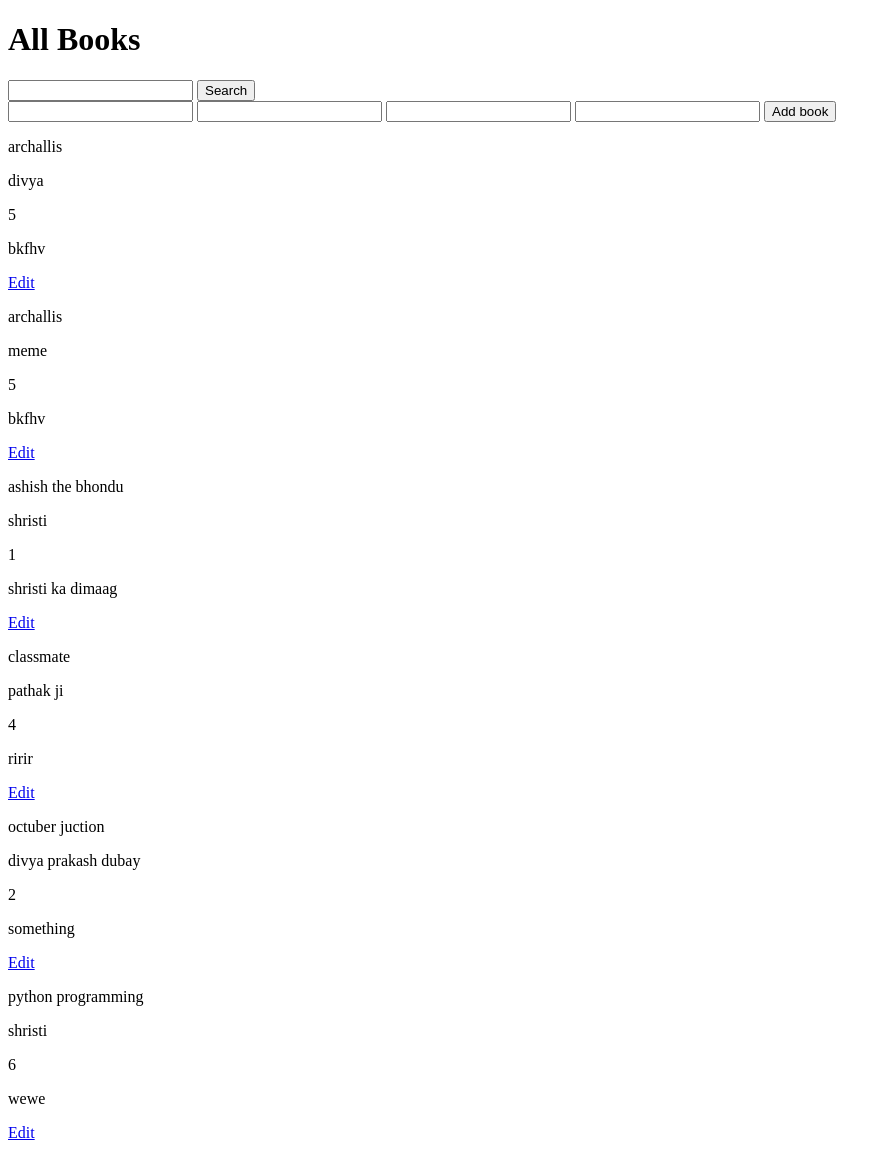
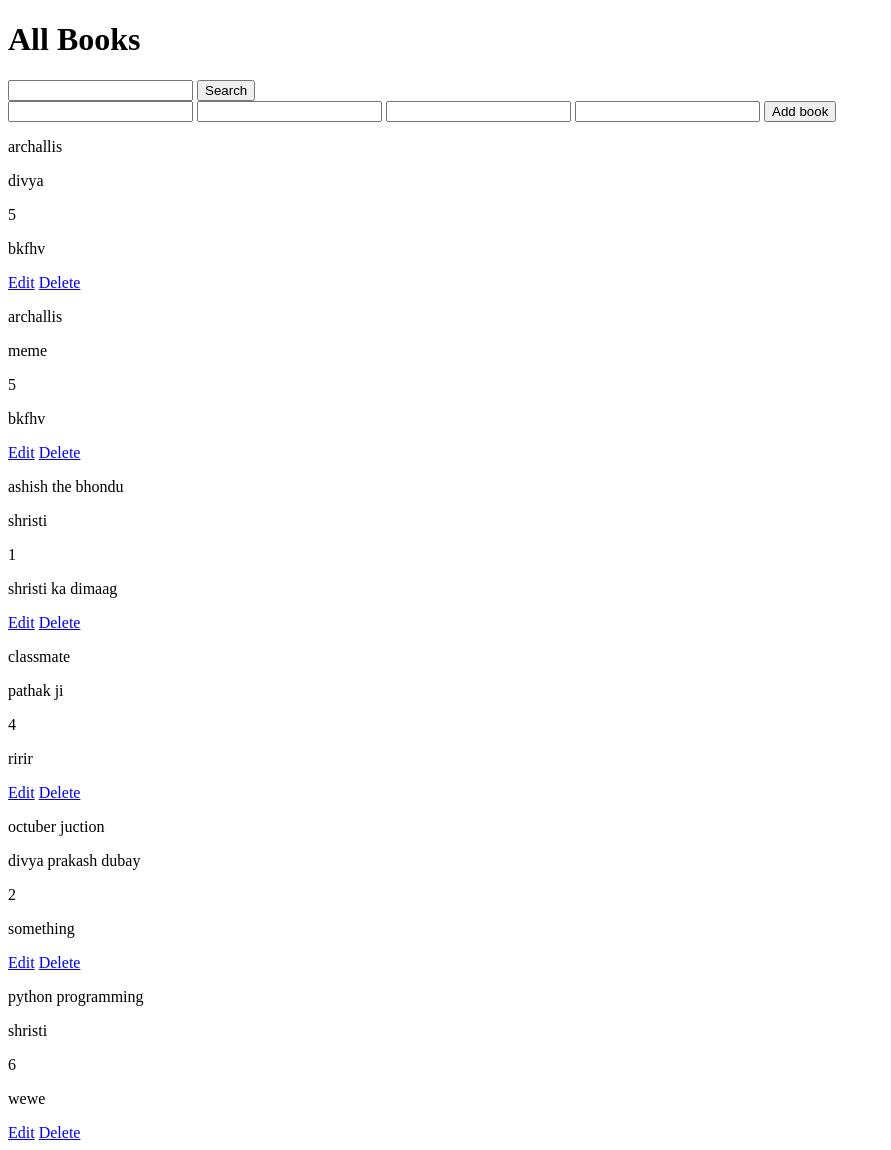
Before and after one commit to ShristiAnjana-bit/python-mini-projects, a Flask app: page / in a window 1280 px wide. Shown: the whole page, without its empty margins (0-891 px from the left). Run offline with Flask 3, Linux system fonts and the light colour scheme; data comes from the database, SQL or seed files in the repository; both versions use the stored data as it was after the commit.

Commit message:
Add delete book feature

```diff
--- a/library_management_system_v7/app.py
+++ b/library_management_system_v7/app.py
@@ -65,7 +65,18 @@ def edit_book(id):
 
     return render_template("edit_book.html",book=book)
 
+@app.route("/delete_book/<id>")
+def delete_book(id):
+    library = Library()
+    result = library.delete_book(id)
 
+    if result:
+        flash("Book deleted successfully")
+        return redirect("/")
+
+    else:
+        flash("Book could not be deleted")
+        return redirect("/")
 
 
 
--- a/library_management_system_v7/library.py
+++ b/library_management_system_v7/library.py
@@ -121,3 +121,16 @@ class Library:
 
         book = self.cursor.fetchone()
         return book
+
+    def delete_book(self,id):
+        self.cursor.execute("""
+          DELETE FROM books
+          WHERE id = ?
+        """,(id,))
+
+        self.conn.commit()
+
+        if self.cursor.rowcount >0:
+            return True
+        else:
+            return False
--- a/library_management_system_v7/templates/books.html
+++ b/library_management_system_v7/templates/books.html
@@ -39,6 +39,7 @@
         <p>{{book["publisher"]}}</p>
 
         <a href="/edit_book/{{ book['id']}}">Edit</a>
+        <a href="/delete_book/{{ book['id']}}">Delete</a>
     {% endfor %}
 {% else %}
     <p>No books available.</p>
```
Also changed, not shown: library_management_system_v7/books.db.
